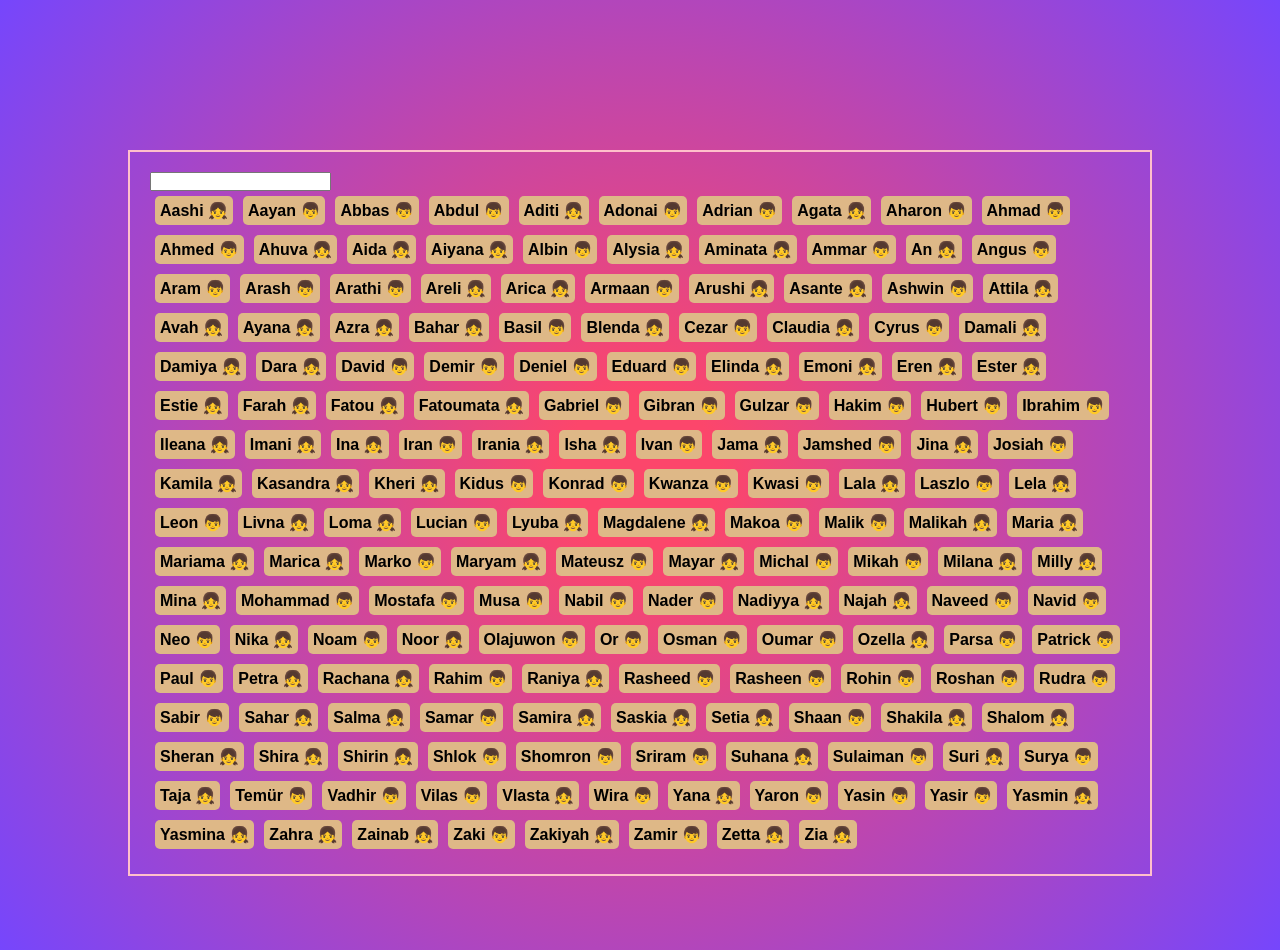
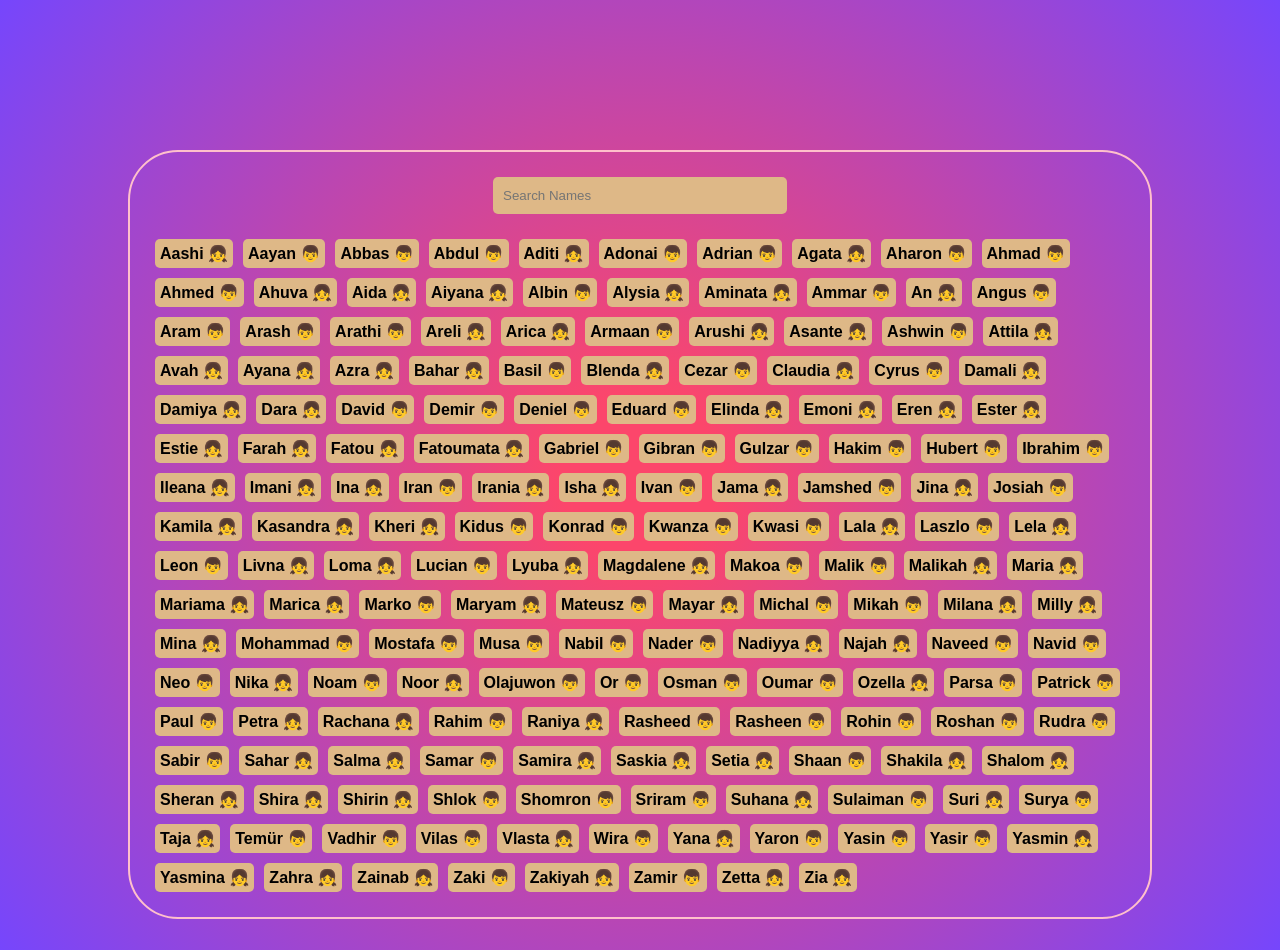
Before and after one commit to Riyaazct/baby-names-react, a React (Create React App) app: page / in a window 1280 px wide. Built offline with nearby package versions, Linux system fonts and the light colour scheme.

Commit message:
update project

```diff
--- a/src/App.css
+++ b/src/App.css
@@ -22,4 +22,6 @@ body {
   margin: auto;
   margin-top: 150px;
   border: 2px solid pink;
+  border-radius: 50px;
+  display: flex;
 }
--- a/src/ListOfNames.css
+++ b/src/ListOfNames.css
@@ -10,3 +10,20 @@
   border-radius: 5px;
   background-color: burlywood;
 }
+
+.search {
+  margin: 5px;
+  margin-bottom: 20px;
+  height: 2.8em;
+  width: 30%;
+  border-radius: 5px;
+  border: none;
+  background: burlywood;
+  color: black;
+  padding: 10px;
+  margin-left: 35%;
+}
+
+.search:focus {
+  outline: none;
+}
--- a/src/ListOfNames.js
+++ b/src/ListOfNames.js
@@ -31,6 +31,7 @@ function ListOfNames(props) {
       <input
         type="text"
         className="search"
+        placeholder="Search Names"
         onChange={handleKeyPress}
       />
       <div className="container">
```
